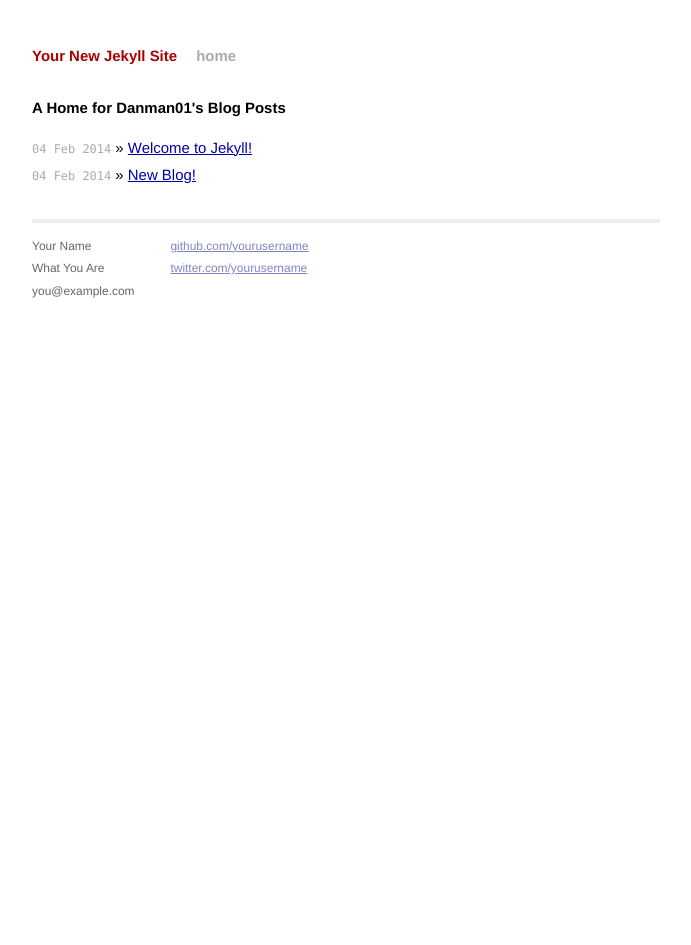
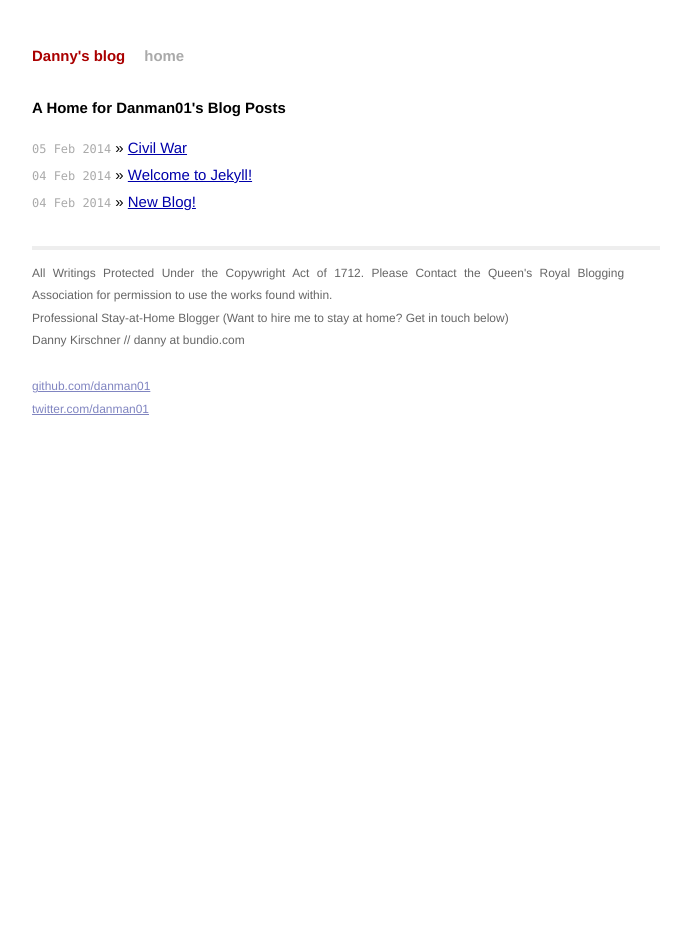
Before and after one commit to danman01/danman01.github.io-happyvday, a Jekyll site: the page built from index.html, in a window 1280 px wide. Shown: the whole page, without its empty margins (294-985 px from the left). Built offline with Jekyll 4.4.1, drawn with Linux system fonts in a browser that asks for light colours; Markdown is read by kramdown in place of the engine named in the settings.

Commit message:
new post

```diff
--- a/_config.yml
+++ b/_config.yml
@@ -1,3 +1,4 @@
-name: Your New Jekyll Site
+name: Danny's blog
+baseurl: /blog
 markdown: redcarpet
 pygments: true
--- a/_layouts/default.html
+++ b/_layouts/default.html
@@ -26,15 +26,22 @@
           <div class="footer">
             <div class="contact">
               <p>
-                Your Name<br />
-                What You Are<br />
-                you@example.com
+                All Writings Protected Under the Copywright Act of 1712.
+                Please Contact the Queen's Royal Blogging Association for
+                permission to use the works found within.
+                <br />
+                Professional Stay-at-Home Blogger (Want to hire me to
+                stay at home? Get in touch below)
+                <br />
+                Danny Kirschner // danny at bundio.com
               </p>
             </div>
             <div class="contact">
               <p>
-                <a href="https://github.com/yourusername">github.com/yourusername</a><br />
-                <a href="https://twitter.com/yourusername">twitter.com/yourusername</a><br />
+                <a
+                  href="https://github.com/danman01">github.com/danman01</a><br />
+                <a
+                  href="https://twitter.com/danman01">twitter.com/danman01</a><br />
               </p>
             </div>
           </div>
```
Also changed, not shown: _posts/2014-02-05-Civil-War.markdown (added).
